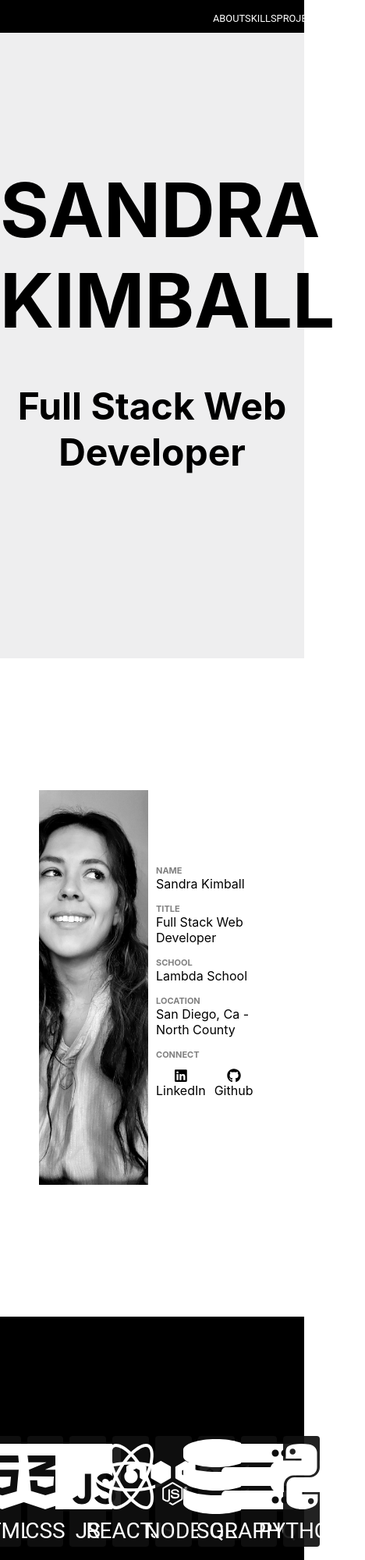
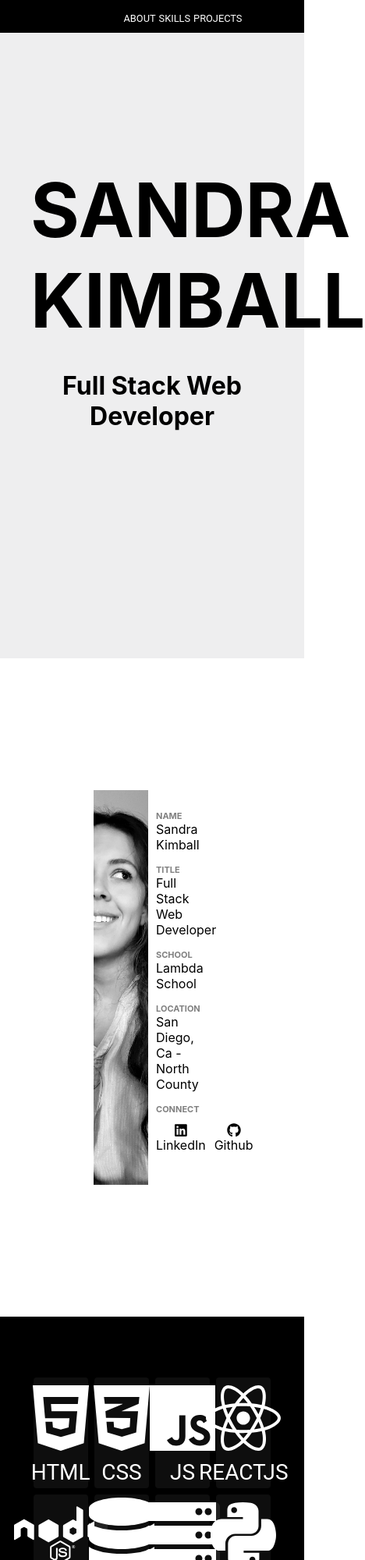
Before and after one commit to sandramkimball/sandramkimball, a React (Create React App) app in the folder portfolio/: page / in a window 390 px wide. Shown: the top 2000 px of the page at 78% size, 468 px wide, since content can reach past the window. Built offline with nearby package versions, Linux system fonts and the light colour scheme.

Commit message:
half done with queries

```diff
--- a/portfolio/src/App.css
+++ b/portfolio/src/App.css
@@ -45,3 +45,12 @@
 #navbar ul a:hover{
   color: red;
 }
+
+@media only screen and (max-width: 850px){
+  #navbar {
+    justify-content: center;
+  }
+  #navbar ul a{
+    margin: 0 2px;
+  }
+}
--- a/portfolio/src/components/Banner_1.js
+++ b/portfolio/src/components/Banner_1.js
@@ -49,7 +49,7 @@ const Sec1 = styled.section`
         align-items: center;
         justify-content: center;
         flex-direction: column;
-        width: 40%;
+        width: 20%;
         img{
             width: 100%;
             height: 60vh;
@@ -59,7 +59,7 @@ const Sec1 = styled.section`
     }
     .skills-container{
         text-align: left;
-        width: 40%;
+        width: 20%;
         margin-left: 10px
         p{padding: 0; margin: 0 0 15px 0}
         h6{
@@ -82,9 +82,15 @@ const Sec1 = styled.section`
         };
         svg{font-size: 1.125rem}
     }
+
     @media only screen and(max-width: 1050px){
+        .pic-title{
+            width: 45%
+        }
+        .skills-container{
+            width: 45%
+        }
         .pic-title img{
-            // width: 20vw;
             height: 50vh;
             object-fit: contain;
         }
--- a/portfolio/src/components/Banner_3.js
+++ b/portfolio/src/components/Banner_3.js
@@ -63,7 +63,7 @@ const Projects = () => {
     return (
         <ProjectsContainer id='3'>
             <FontAwesomeIcon icon={faChevronLeft} onClick={handleBackClick}/>
-            <div className='container'>
+            <div className='pj-container'>
                 {transitions.map( ({item, props, key}) => {
                     const Slide = slides[item]
                     return <Slide key={key} style={props}/>
@@ -91,7 +91,7 @@ const ProjectsContainer = styled.section`
         cursor: pointer;
         :hover{color: red}
     }
-    .container{
+    .pj-container{
         margin: auto;
         justify-content: center;
         height: 80vh;
@@ -111,11 +111,12 @@ const ProjectsContainer = styled.section`
     }
     p{max-width: 50vw;margin: auto;}
 
-    @media only screen and(max-width: 1050px){
-        a img{
-            height: 45vh;
-            max-width: 80vw;
+    @media only screen and(max-width: 900px){
+        .pj-container img{
+            max-width: 60vw;
+        }
+        p{
+            color: red;
         }
     }
-
 `;
--- a/portfolio/src/components/Banner_Home.js
+++ b/portfolio/src/components/Banner_Home.js
@@ -25,8 +25,12 @@ const Home = styled.div`
     background-color: #eeeeef;
     margin: auto;
     text-align: center;
-    h1{font-size: 6rem; margin: 0; padding-top: 25vh; }
+    h1{font-size: 6rem; margin: 0 auto; padding-top: 25vh; }
     h3{font-size: 3rem; padding: 0;}
+    @media only screen and (max-width: 850px){
+        h1{width: 80%}
+        h3{font-size: 2rem}
+    }
 `;
 
 export default HomeBanner;
--- a/portfolio/src/components/Skills.js
+++ b/portfolio/src/components/Skills.js
@@ -46,16 +46,17 @@ export default Skills;
 const SkillList = styled.div`
     margin: 5px auto;
     padding: 0 0 11px 0;
-    width: 60%;
+    width: 90%;
     display: flex;
     flex-direction: column;
     justify-content: center;
-    h5{text-align: center; color: red}
     ul{
         margin: 0;
         padding:0;
         display: flex;
         flex-direction: row;
+        flex-wrap: wrap;
+
         justify-content: center;
         li{
             width: 20%;
@@ -68,16 +69,17 @@ const SkillList = styled.div`
             background-color: #101010eb;
             border-radius: 4px;
             padding: 4px 0;
-            margin: 0 4px;
+            margin: 4px;
         }
     }
     @media only screen and(max-width: 1050px){
-        width: 70%;
-        margin: auto;
         ul{
             flex-wrap: wrap;
+            color: red;
             li{
-                margin: 2px;
+                color: red;
+
             }
         }
-    }`
+    }
+`
```
